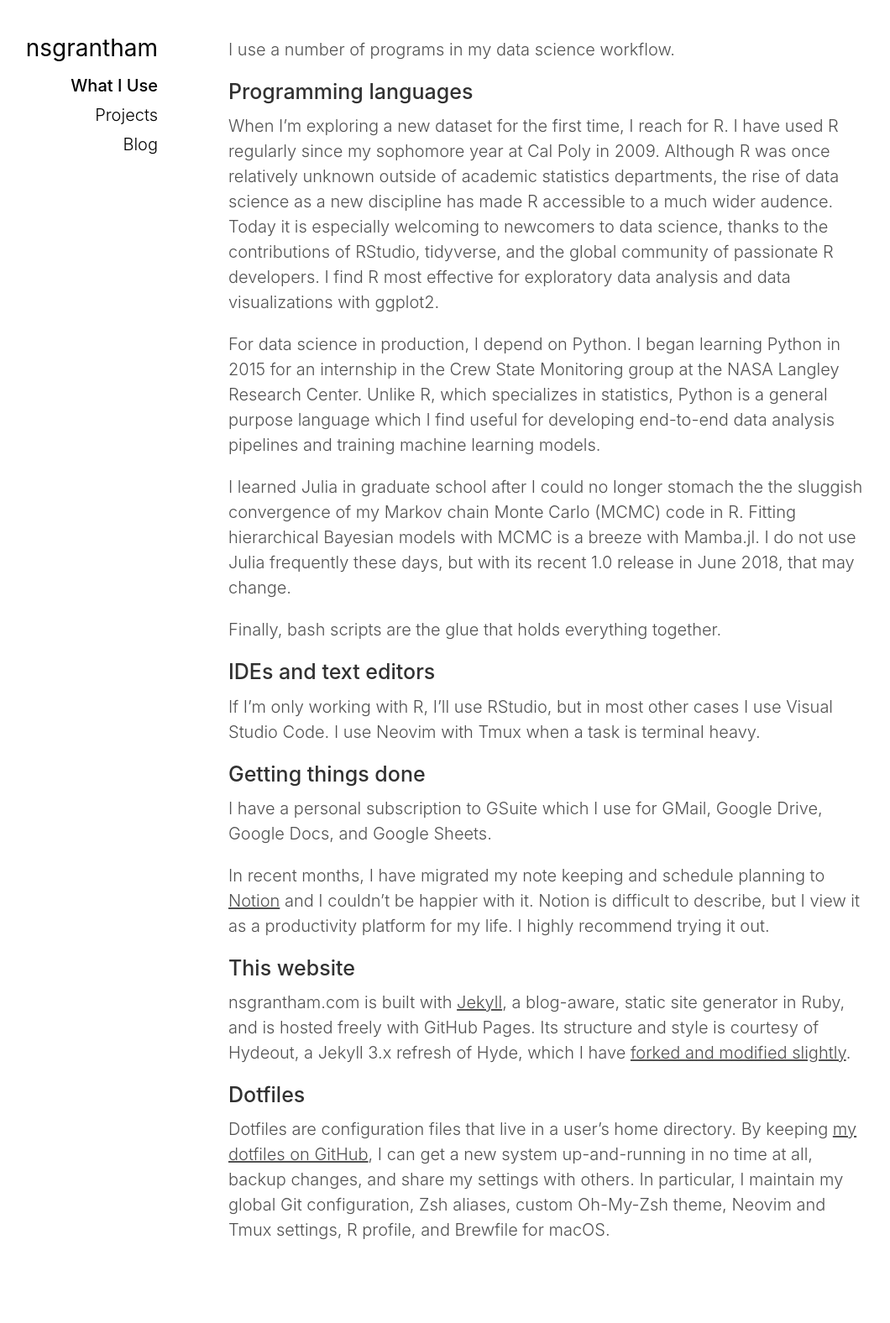
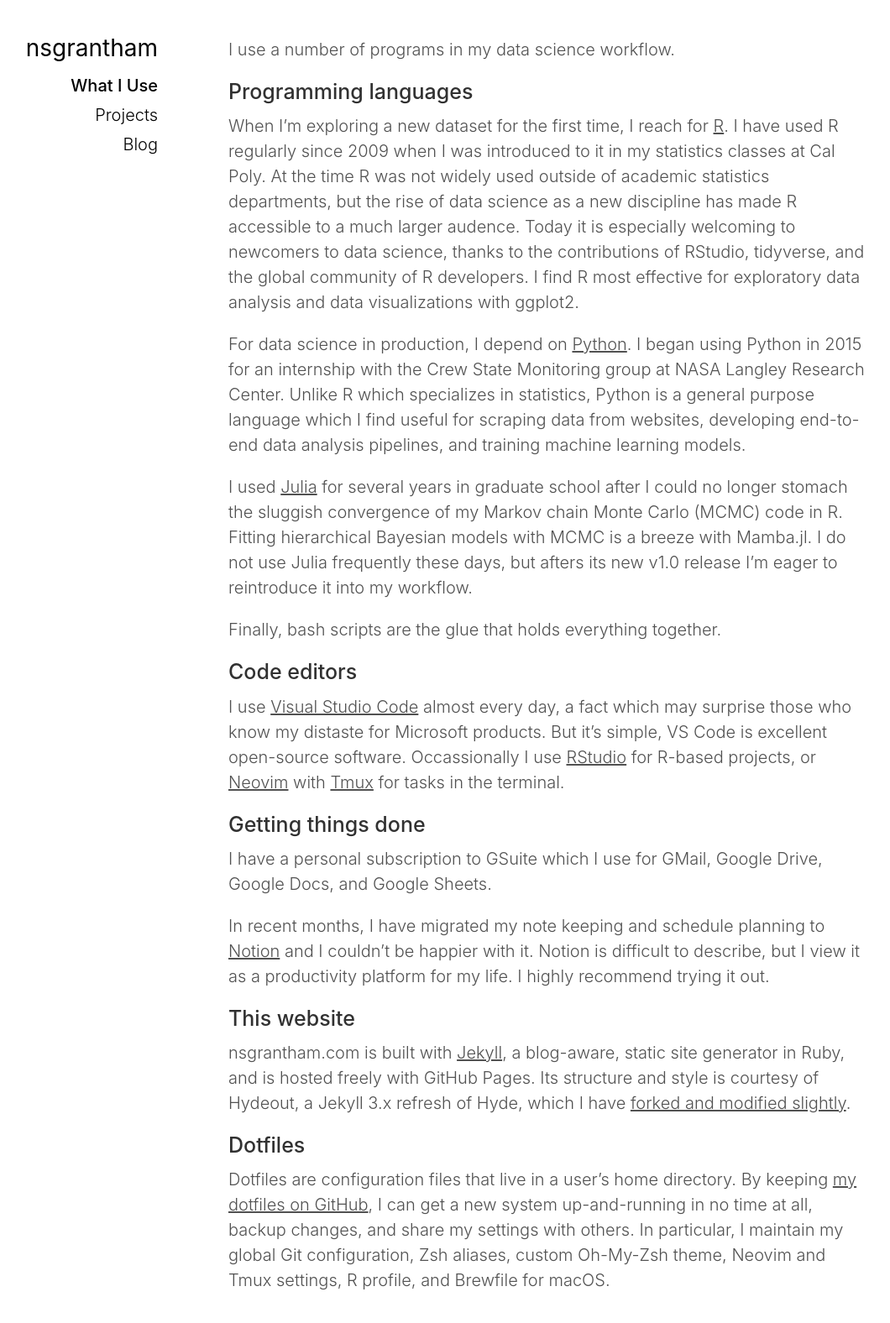
Before and after one commit to nsgrantham/nsgrantham.github.io, a Jekyll site: the page built from uses.md, in a window 1280 px wide. Shown: the top 1576 px of the page at 84% size, without its empty margins (112-1172 px from the left). Built offline with Jekyll 4.4.1, drawn with Linux system fonts in a browser that asks for light colours.

Commit message:
Edits to what I use

```diff
--- a/uses.md
+++ b/uses.md
@@ -9,17 +9,17 @@ I use a number of programs in my data science workflow.
 
 ## Programming languages
 
-When I'm exploring a new dataset for the first time, I reach for R. I have used R regularly since my sophomore year at Cal Poly in 2009. Although R was once relatively unknown outside of academic statistics departments, the rise of data science as a new discipline has made R accessible to a much wider audence. Today it is especially welcoming to newcomers to data science, thanks to the contributions of RStudio, tidyverse, and the global community of passionate R developers. I find R most effective for exploratory data analysis and data visualizations with ggplot2.
+When I'm exploring a new dataset for the first time, I reach for [R](https://www.r-project.org/). I have used R regularly since 2009 when I was introduced to it in my statistics classes at Cal Poly. At the time R was not widely used outside of academic statistics departments, but the rise of data science as a new discipline has made R accessible to a much larger audence. Today it is especially welcoming to newcomers to data science, thanks to the contributions of RStudio, tidyverse, and the global community of R developers. I find R most effective for exploratory data analysis and data visualizations with ggplot2.
 
-For data science in production, I depend on Python. I began learning Python in 2015 for an internship in the Crew State Monitoring group at the NASA Langley Research Center. Unlike R, which specializes in statistics, Python is a general purpose language which I find useful for developing end-to-end data analysis pipelines and training machine learning models.
+For data science in production, I depend on [Python](https://www.python.org/). I began using Python in 2015 for an internship with the Crew State Monitoring group at NASA Langley Research Center. Unlike R which specializes in statistics, Python is a general purpose language which I find useful for scraping data from websites, developing end-to-end data analysis pipelines, and training machine learning models.
 
-I learned Julia in graduate school after I could no longer stomach the the sluggish convergence of my Markov chain Monte Carlo (MCMC) code in R. Fitting hierarchical Bayesian models with MCMC is a breeze with Mamba.jl. I do not use Julia frequently these days, but with its recent 1.0 release in June 2018, that may change.
+I used [Julia](https://julialang.org/) for several years in graduate school after I could no longer stomach the sluggish convergence of my Markov chain Monte Carlo (MCMC) code in R. Fitting hierarchical Bayesian models with MCMC is a breeze with Mamba.jl. I do not use Julia frequently these days, but afters its new v1.0 release I'm eager to reintroduce it into my workflow.
 
 Finally, bash scripts are the glue that holds everything together.
 
-## IDEs and text editors
+## Code editors
 
-If I'm only working with R, I'll use RStudio, but in most other cases I use Visual Studio Code. I use Neovim with Tmux when a task is terminal heavy.
+I use [Visual Studio Code](https://code.visualstudio.com/) almost every day, a fact which may surprise those who know my distaste for Microsoft products. But it's simple, VS Code is excellent open-source software. Occassionally I use [RStudio](https://www.rstudio.com/products/RStudio/) for R-based projects, or [Neovim](https://neovim.io/) with [Tmux](https://en.wikipedia.org/wiki/Tmux) for tasks in the terminal.
 
 ## Getting things done
 
```
